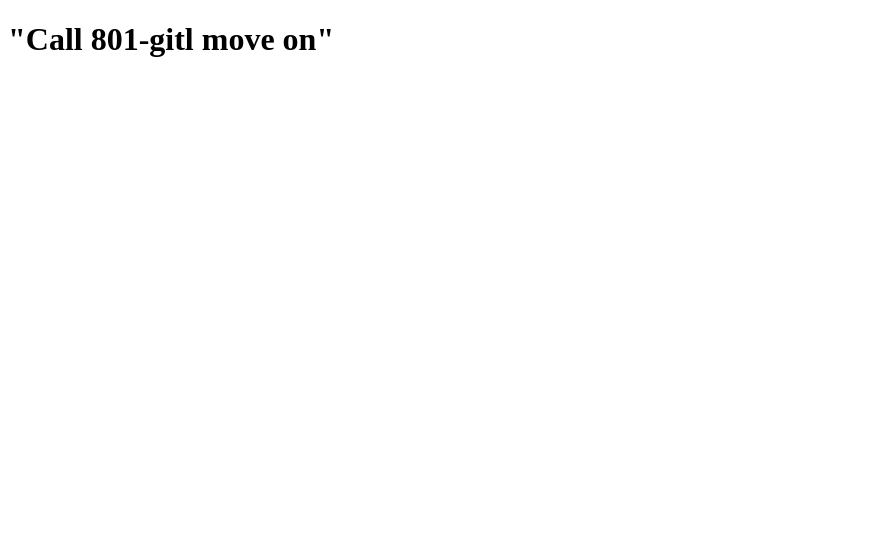
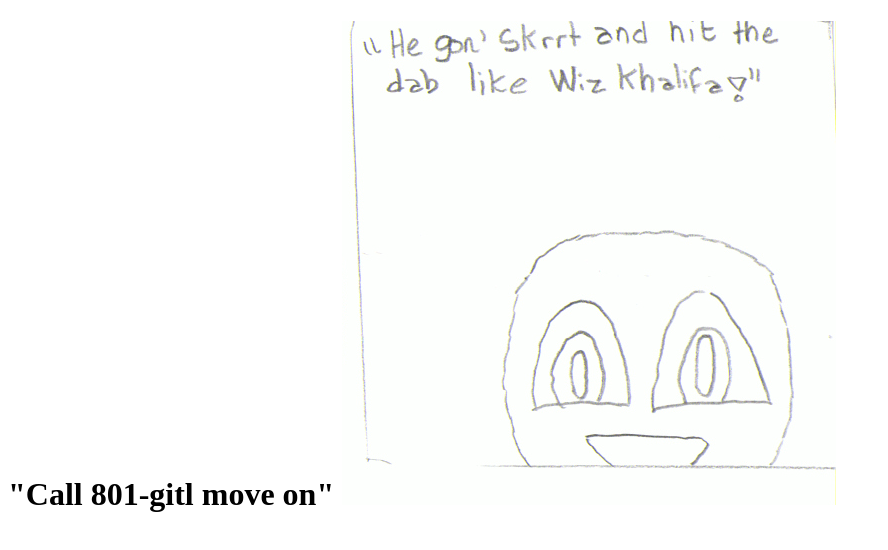
Before and after one commit to Spectrumstudent/Hit-Or-Miss, a plain HTML site: page p7.html in a window 1280 px wide. Shown: the whole page, without its empty margins (0-888 px from the left). Drawn offline with Linux system fonts and the light colour scheme.

Commit message:
Update p7.html

```diff
--- a/p7.html
+++ b/p7.html
@@ -5,5 +5,6 @@
 </head>
 <body>
 <h1>"Call 801-gitl move on"
+  <img src="Image6.BMP" alt="Hit or Miss Title Page">
 </body>
 </html>
```
